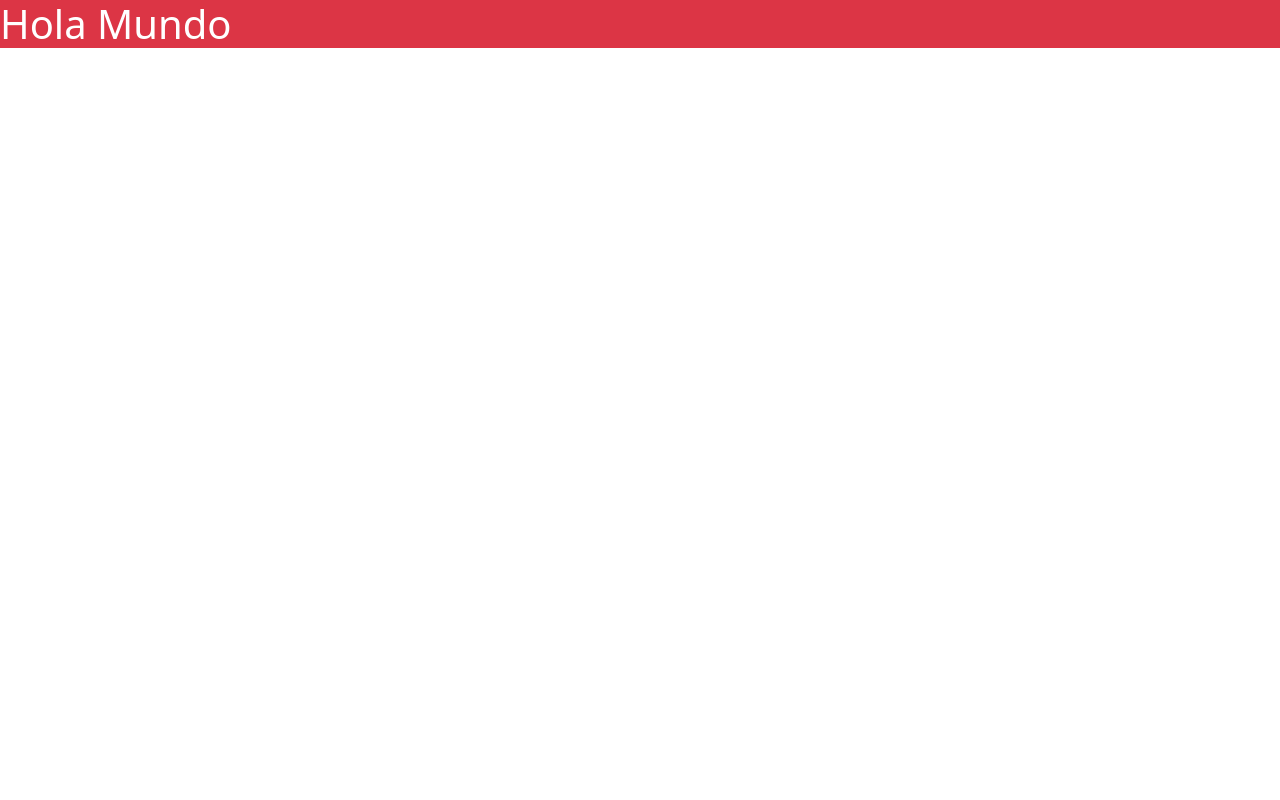
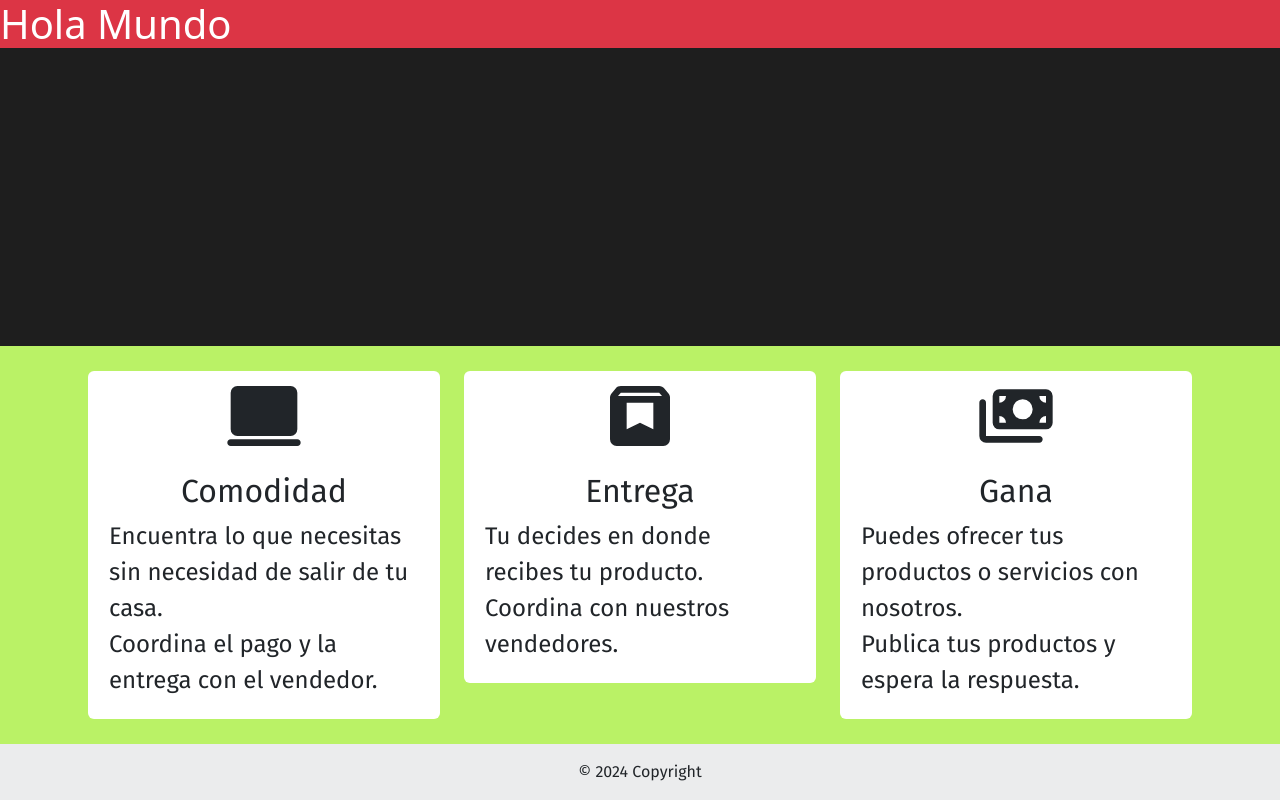
Before and after one commit to Aydily/AAT1-M2, a website built with Vite: page index.html in a window 1280 px wide. Built offline with nearby package versions, Linux system fonts and the light colour scheme; files whose address does not match are found by name.

Commit message:
Commit footer

```diff
--- a/index.html
+++ b/index.html
@@ -3,6 +3,7 @@
   <head>
     <meta charset="UTF-8" />
     <link rel="icon" type="image/svg+xml" href="/vite.svg" />
+    <link rel="stylesheet" href="style.css">
     <meta name="viewport" content="width=device-width, initial-scale=1.0" />
     <title>Vite App</title>
   </head>
@@ -10,6 +11,13 @@
     <main>
       <h1 class="text-bg-danger text-white">Hola Mundo</h1>
     </main>
-    <script type="module" src="/main.js"></script>
+
+    <script  src="src/helpers/index.js"></script>
+    <script src="main.js"></script>
+
+
+
   </body>
+
+  <footer id="footer-container"></footer>
 </html>
--- a/main.js
+++ b/main.js
@@ -1,2 +1,14 @@
-import "./style.css";
-import "./src/app";
+/* import "./style.css";
+import "./src/app"; */
+function cargarFooter() {
+  fetch('src/pages/footer.html')
+    .then(response => response.text())
+    .then(data => {
+      document.getElementById('footer-container').innerHTML = data;
+    });
+}
+
+document.addEventListener('DOMContentLoaded', cargarFooter);
+
+
+console.log("....");
--- a/package.json
+++ b/package.json
@@ -9,7 +9,11 @@
     "preview": "vite preview"
   },
   "devDependencies": {
+    "css-loader": "^7.1.2",
+    "node-sass": "^9.0.0",
     "sass": "^1.77.4",
+    "sass-loader": "^14.2.1",
+    "style-loader": "^4.0.0",
     "vite": "^5.2.0"
   },
   "dependencies": {
--- a/src/app/index.js
+++ b/src/app/index.js
@@ -1 +1,12 @@
-console.log("Hola mundo");
+function cargarFooter() {
+  fetch('../pages/footer.html')
+    .then(response => response.text())
+    .then(data => {
+      document.getElementById('footer').innerHTML = data;
+    });
+}
+
+document.addEventListener('DOMContentLoaded', cargarFooter);
+
+
+console.log("....");
--- a/src/helpers/index.js
+++ b/src/helpers/index.js
@@ -0,0 +1,10 @@
+
+  function cargarFooter() {
+    fetch('../pages/footer.html')
+      .then(response => response.text())
+      .then(data => {
+        document.getElementById('footer').innerHTML = data;
+      });
+  }
+
+  document.addEventListener('DOMContentLoaded', cargarFooter);
--- /dev/null
+++ b/src/pages/footer.html
@@ -0,0 +1,69 @@
+<link rel="stylesheet" href="../../style.css">
+
+<footer>
+  <div class="footer-container d-flex justify-content-center cards">
+    <div class="row row-cols-1 row-cols-md-3 g-4">
+      <div class="col">
+        <div class="card card-custom-height card-custom-width">
+          <svg class="card-img-top" xmlns="http://www.w3.org/2000/svg" width="1.2em" height="1.2em" viewBox="0 0 24 24">
+            <path fill="currentColor"
+              d="M2 21q-.425 0-.712-.288T1 20t.288-.712T2 19h20q.425 0 .713.288T23 20t-.288.713T22 21zm2-3q-.825 0-1.412-.587T2 16V5q0-.825.588-1.412T4 3h16q.825 0 1.413.588T22 5v11q0 .825-.587 1.413T20 18z" />
+          </svg>
+          <div class="card-body">
+            <h5 class="card-title subtitulo fira-sans-regular">Comodidad</h5>
+            <p class="card-text texto fira-sans-regular">
+              Encuentra lo que necesitas sin necesidad de salir de tu casa. <br>
+              Coordina el pago y la entrega con el vendedor.
+            </p>
+          </div>
+
+        </div>
+      </div>
+      <div class="col ">
+        <div class="card card-custom-height card-custom-width ">
+          <svg class="card-img-top" xmlns="http://www.w3.org/2000/svg" width="1.2em" height="1.2em" viewBox="0 0 24 24">
+            <path fill="currentColor"
+              d="M5 21q-.825 0-1.412-.587T3 19V6.525q0-.35.113-.675t.337-.6L4.7 3.725q.275-.35.687-.538T6.25 3h11.5q.45 0 .863.188t.687.537l1.25 1.525q.225.275.338.6t.112.675V19q0 .825-.587 1.413T19 21zm.4-15h13.2l-.85-1H6.25zM16 8H8v8l4-2l4 2z" />
+          </svg>
+          <div class="card-body">
+            <h5 class="card-title subtitulo fira-sans-regular">Entrega</h5>
+            <p class="card-text texto fira-sans-regular">Tu decides en donde recibes tu producto. <br> Coordina con
+              nuestros vendedores.
+              <!-- <br>Puedes recibir en cualquier lugar. -->
+            </p>
+          </div>
+
+        </div>
+      </div>
+      <div class="col">
+        <div class="card card-custom-height card-custom-width">
+          <svg class="card-img-top" xmlns="http://www.w3.org/2000/svg" width="1.2em" height="1.2em" viewBox="0 0 24 24">
+            <path fill="currentColor"
+              d="M3 20q-.825 0-1.412-.587T1 18V8q0-.425.288-.712T2 7t.713.288T3 8v10h16q.425 0 .713.288T20 19t-.288.713T19 20zm4-4q-.825 0-1.412-.587T5 14V6q0-.825.588-1.412T7 4h14q.825 0 1.413.588T23 6v8q0 .825-.587 1.413T21 16zm2-2q0-.825-.587-1.412T7 12v2zm10 0h2v-2q-.825 0-1.412.588T19 14m-5-1q1.25 0 2.125-.875T17 10t-.875-2.125T14 7t-2.125.875T11 10t.875 2.125T14 13M7 8q.825 0 1.413-.587T9 6H7zm14 0V6h-2q0 .825.588 1.413T21 8" />
+          </svg>
+          <div class="card-body">
+            <h5 class="card-title subtitulo fira-sans-regular">Gana</h5>
+            <p class="card-text texto fira-sans-regular">
+              Puedes ofrecer tus productos o servicios con nosotros. <br>
+              Publica tus productos y espera la respuesta.
+            </p>
+          </div>
+
+        </div>
+      </div>
+    </div>
+
+  </div>
+
+    <div class="bg-body-tertiary text-center text-lg-start">
+      <!-- Copyright -->
+      <div class="text-center p-3 fira-sans-regular" style="background-color: rgba(0, 0, 0, 0.05);">
+        © 2024 Copyright
+      </div>
+    </div>
+    <!-- Copyright -->
+
+
+</footer>
+
+</html>
--- a/style.css
+++ b/style.css
@@ -1 +1,45 @@
 @import "bootstrap/scss/bootstrap.scss";
+
+@import url('https://fonts.googleapis.com/css2?family=Fira+Sans:ital,wght@0,100;0,200;0,300;0,400;0,500;0,600;0,700;0,800;0,900;1,100;1,200;1,300;1,400;1,500;1,600;1,700;1,800;1,900&display=swap');
+
+
+body{
+    display: flex;
+    flex-direction: column;
+    min-height: 100vh;
+    background-color: #1E1E1E;
+}
+footer{
+
+    background-color: #BAF266;
+    margin-top: auto;
+   }
+.cards{
+    padding: 25px;
+
+}
+.card-custom-height .card-img-top{
+    height: 10vh;
+    object-fit: cover;
+}
+
+.card-custom-width {
+    width: 22rem;
+    padding: 5px;
+    border: 5px;
+  }
+
+.texto{
+    font-size: 24px;
+}
+
+.subtitulo{
+    font-size: 32px;
+    text-align: center;
+}
+
+.fira-sans-regular {
+    font-family: "Fira Sans", sans-serif;
+    font-weight: 400;
+    font-style: normal;
+  }
```
Also changed, not shown: 1 other file.
